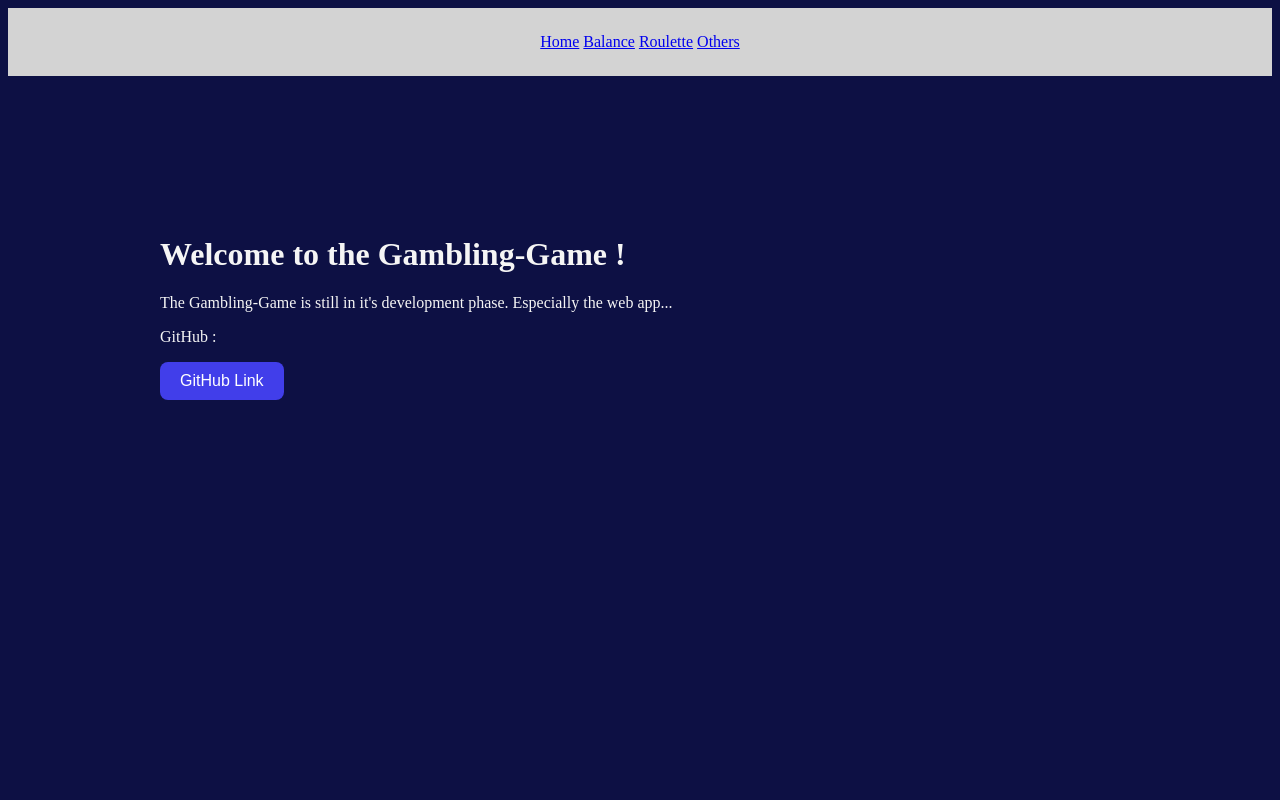
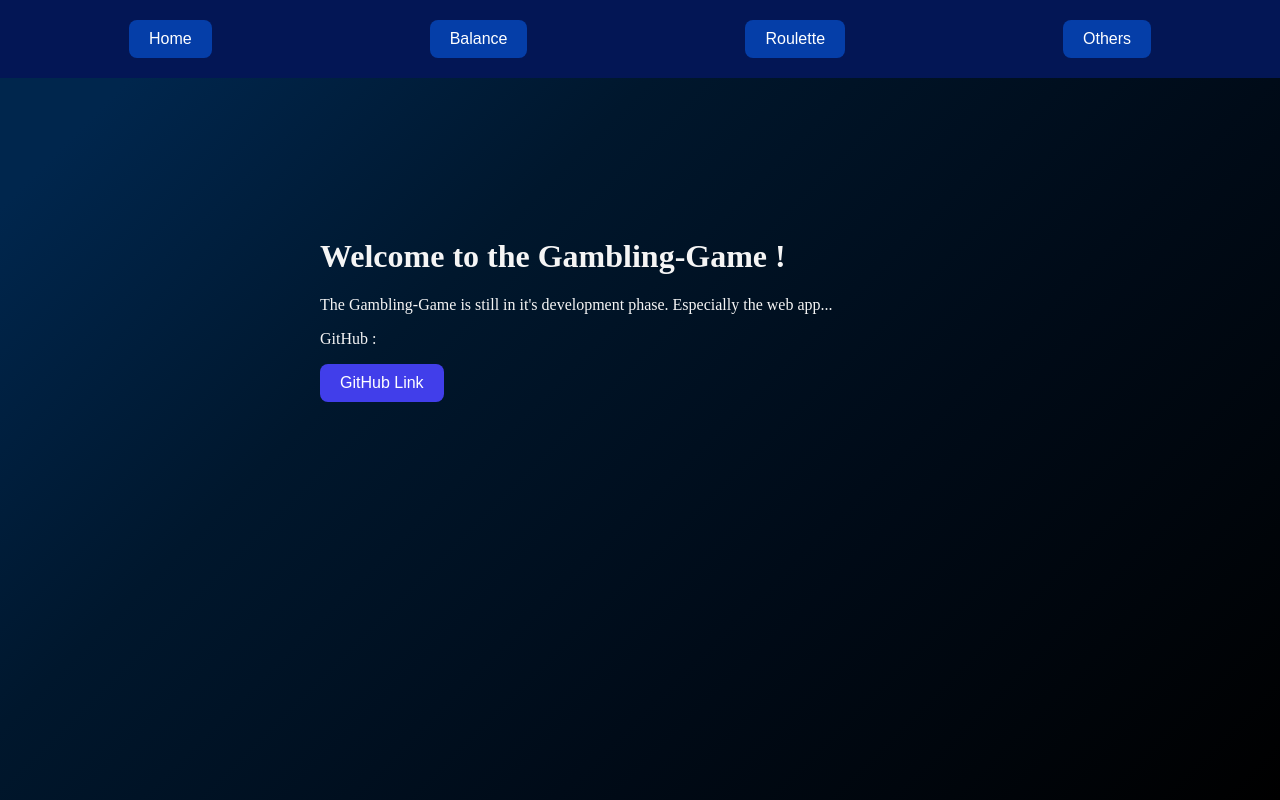
Before and after one commit to RandomCodeEnthusiast/Gambling-Game, a Flask app: page /home in a window 1280 px wide. Run offline with Flask 3, Linux system fonts and the light colour scheme.

Commit message:
Big update

```diff
--- a/Data/InventoryManagement/BackUpSystem/BackUp.py
+++ b/Data/InventoryManagement/BackUpSystem/BackUp.py
@@ -8,11 +8,11 @@ def FileBackUp(FilePath : str, FileName : str ) :
     Note : This function is only made for .txt files, it will fail otherwise
     '''
     #FileName example : File.txt
-    #FilePath example : C:\Users\Username\Folder\PROJECTFOLDERNAME\Gambling Game\InventoryManagement\BackUpSystem\moneysaveBackup.txt
+    #FilePath example : C:\Users\Username\Folder\PROJECTFOLDERNAME\Gambling Game\Data\InventoryManagement\BackUpSystem\moneysaveBackup.txt
 
     from config import projectpath
 
-    BackUpFolder = projectpath() + r'\InventoryManagement\BackUpSystem\ '[:-1]
+    BackUpFolder = projectpath() + r'\Data\InventoryManagement\BackUpSystem\ '[:-1]
 
     with open (FilePath,'r') as r :
         FileBackUpPath :str = BackUpFolder + FileName[:-4] + "Backup.txt"
--- a/Data/InventoryManagement/MoneyManagement/Daily.py
+++ b/Data/InventoryManagement/MoneyManagement/Daily.py
@@ -1,12 +1,12 @@
 
 #Imports
 from config import projectpath
-from InventoryManagement.BackUpSystem.BackUp import FileBackUp,FileOpener
-from InventoryManagement.MoneyManagement.money import Money,MoneyModifier
+from Data.InventoryManagement.BackUpSystem.BackUp import FileBackUp,FileOpener
+from Data.InventoryManagement.MoneyManagement.money import Money,MoneyModifier
 
 #Seting up paths for opening files
 projectfolder = projectpath()
-savepath : str = projectfolder + r'\InventoryManagement\MoneyManagement'
+savepath : str = projectfolder + r'\Data\InventoryManagement\MoneyManagement'
 dailysavepath : str = savepath + r'\Daily.txt'
 dailysavename : str = 'Daily.txt'
 
--- a/Data/InventoryManagement/MoneyManagement/money.py
+++ b/Data/InventoryManagement/MoneyManagement/money.py
@@ -1,10 +1,10 @@
 #The money management system of the Gambling Game
 #NOTE : NEEDS COMMENTS
 
-from InventoryManagement.BackUpSystem.BackUp import FileBackUp
+from Data.InventoryManagement.BackUpSystem.BackUp import FileBackUp
 from config import projectpath
 
-savepath : str = projectpath() + r'\InventoryManagement\MoneyManagement'
+savepath : str = projectpath() + r'\Data\InventoryManagement\MoneyManagement'
 moneysavepath : str = savepath + r'\moneysave.txt'
 moneysavename : str ='moneysave.txt'
 
--- a/Data/InventoryManagement/StoneManagement/Stone.py
+++ b/Data/InventoryManagement/StoneManagement/Stone.py
@@ -2,14 +2,14 @@
 from config import projectpath
 
 #Setting up the paths to open files
-stonecountpath = projectpath() + r'\InventoryManagement\StoneManagement\Stonesave.txt'
+stonecountpath = projectpath() + r'\Data\InventoryManagement\StoneManagement\Stonesave.txt'
 stonesavename = 'Stonesave.txt'
 
 def StoneBuy(BuyAmount :int, Player : int) -> None :
 
     '''Buys a desired amount of stones for a certain player if they have sufficient funds '''
 
-    from InventoryManagement.MoneyManagement.money import MoneyModifier,Money
+    from Data.InventoryManagement.MoneyManagement.money import MoneyModifier,Money
 
     #Defining the Funds of the Player
     Funds = Money(Player)
--- a/app.py
+++ b/app.py
@@ -17,7 +17,7 @@ def Web_Roulette() :
     ...
 @app.route('/Roulette')
 def roulette():
-    result : tuple = Roulette_Game(Player=1)
+    result : tuple = Roulette_Game(Player=1)['Result']
     return render_template('roulette.html',Number = result[0], Color = result[1])
 
 @app.route('/Balance')
--- /dev/null
+++ b/static/CSS/style.css
@@ -0,0 +1,51 @@
+.topnav {
+      background-color: rgb(3, 22, 85);
+      padding: 20px;
+      text-align : center;
+      display: flex;
+      justify-content: space-around;
+    }
+    .topnavbtn {
+      display: inline-block;
+      padding: 10px 20px;
+      background-color: #053ea8;
+      color: rgb(255, 255, 255);
+      text-decoration: none;
+      border-radius: 8px;
+      font-family: Arial, sans-serif;
+    }
+    .topnavbtn:hover {
+        background-color: #164caf;
+    }
+    .rouletteresult {
+      font-family: 'Times New Roman', Times, serif;
+      font-size: 15;
+    }
+
+    .btn {
+      display: inline-block;
+      padding: 10px 20px;
+      background-color: #413eea;
+      color: white;
+      text-decoration: none;
+      border-radius: 8px;
+      font-family: Arial, sans-serif;
+    }
+    .btn:hover {
+      background-color: #3b399f;
+    }
+    .content {
+      max-width: 50%;
+      margin-top: 10em;
+      margin-left: 25%;
+      color : whitesmoke
+    }
+    html {
+        height: 100%;
+        width: 100%;
+    }
+    body {
+        margin: 0;
+        background-image: linear-gradient(315deg, #000 0%,#000B18 35%, #00172D 65%, #00264D 90%);
+        background-repeat: no-repeat;
+    }
--- a/templates/home.html
+++ b/templates/home.html
@@ -3,45 +3,16 @@
 <head>
   <meta charset="UTF-8">
   <title>Gambling-Game | Home </title>
-  <style>
-
-    .topnav {
-      background-color: rgb(211, 211, 211);
-      width: auto;
-      padding: 25px;
-      margin : 0px;
-      text-align : center;
-    }
-    .btn {
-      display: inline-block;
-      padding: 10px 20px;
-      background-color: #413eea;
-      color: white;
-      text-decoration: none;
-      border-radius: 8px;
-      font-family: Arial, sans-serif;
-    }
-    .btn:hover {
-      background-color: #3b399f;
-    }
-    .content {
-      max-width: 960px;
-      margin: 10em auto 2em;
-      color : whitesmoke
-    }
-
-
-  </style>
+  <link rel="stylesheet" href="static\CSS\style.css">
 
   <div class="topnav">
-    <a class="active" href="home">Home</a>
-    <a href="Balance">Balance</a>
-    <a href="Roulette">Roulette</a>
-    <a href="Others">Others</a>
+      <a class="topnavbtn" href="home">Home</a>
+      <a class="topnavbtn" href="Balance">Balance</a>
+      <a class="topnavbtn" href="Roulette">Roulette</a>
+      <a class="topnavbtn" href="Others">Others</a>
   </div>
-
 </head>
-<body style="background-color:rgb(13, 16, 68);">
+<body>
   <div class="content">
     <h1>Welcome to the Gambling-Game !</h1>
     <p>The Gambling-Game is still in it's development phase. Especially the web app...</p>
```
Also changed, not shown: Games/Roulette/RouletteBenefit.py (deleted, +0 -27 lines), Games/Roulette/RouletteGame.py (+6 -2 lines), Games/Roulette/RouletteSetup.py (deleted, +0 -59 lines), Games/Roulette/RouletteSim.py (deleted, +0 -18 lines), templates/Others.html (+6 -36 lines), templates/balance.html (+6 -34 lines), templates/roulette.html (+11 -34 lines), Games/__init__.py (added), Routes/__init__.py (added), Routes/game_routes.py (added), Routes/user_routes.py (added).
